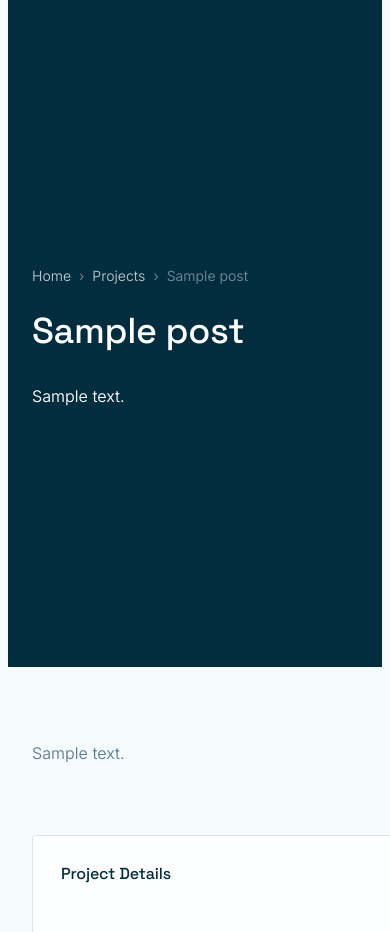
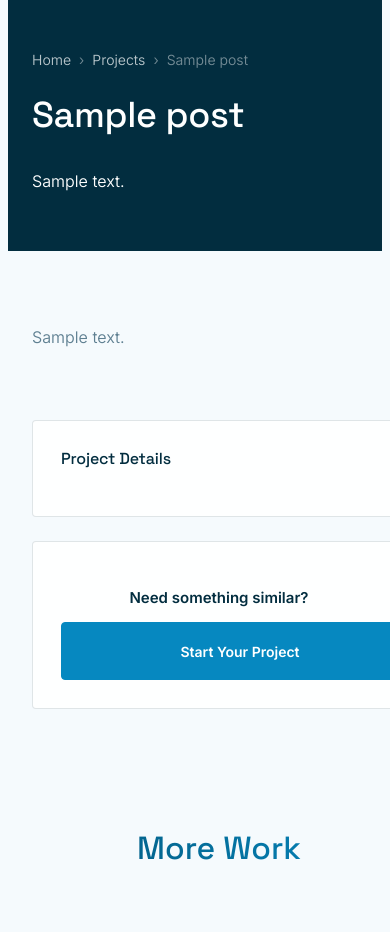
Before and after one commit to Datalkemi/website, a WordPress theme: template single-project.php in a window 390 px wide; the page is wider, and only the part inside the window is pictured. Shown: the part 120-1052 px from the top of that part. Run offline with PHP 8.4 and a stand-in for WordPress, Linux system fonts and the light colour scheme; the site name, menu and one post (Sample post) are stand-ins, and other content is empty.

Commit message:
Size inner page heroes by their content instead of viewport height

```diff
--- a/assets/css/main.css
+++ b/assets/css/main.css
@@ -1219,9 +1219,15 @@ a:hover { color: var(--color-accent) !important; }
 }
 
 /* ── Page Hero (inner pages) ────────────────────────────────────── */
+/* Heroes carry their own content padding; cancel the generic section padding */
+.page-hero,
+.service-hero,
+.config-hero {
+  padding: 0;
+}
+
 .page-hero {
   position: relative;
-  min-height: 34vh;
   display: flex;
   align-items: center;
   overflow: hidden;
@@ -1239,7 +1245,6 @@ a:hover { color: var(--color-accent) !important; }
   z-index: 1;
 }
 
-.page-hero--compact { min-height: 30vh; }
 
 .page-hero-overlay {
   position: absolute;
@@ -1252,8 +1257,23 @@ a:hover { color: var(--color-accent) !important; }
 .page-hero-content {
   position: relative;
   z-index: 2;
-  padding: 3rem 1.5rem 2.5rem;
+  padding: 4rem 1.5rem 3.5rem;
   max-width: 800px;
+}
+
+/* Full width variant used by the configurator hero */
+.page-hero-inner {
+  position: relative;
+  z-index: 2;
+  padding: 4rem 1.5rem 3.5rem;
+}
+
+/* Heroes are sized by their content, so the last element carries no bottom margin */
+.page-hero-content > :last-child,
+.page-hero-inner > :last-child,
+.service-hero-content > :last-child,
+.config-hero-content > :last-child {
+  margin-bottom: 0 !important;
 }
 
 .page-hero-eyebrow {
@@ -1680,7 +1700,6 @@ a:hover { color: var(--color-accent) !important; }
 /* ── Single Service page ─────────────────────────────────────────── */
 .service-hero {
   position: relative;
-  min-height: 70vh;
   display: flex;
   align-items: center;
   overflow: hidden;
@@ -1697,7 +1716,7 @@ a:hover { color: var(--color-accent) !important; }
 .service-hero-content {
   position: relative;
   z-index: 2;
-  padding: 6rem 1.5rem 4rem;
+  padding: 4rem 1.5rem 3.5rem;
 }
 
 .service-hero-breadcrumb {
@@ -2620,8 +2639,7 @@ a:hover { color: var(--color-accent) !important; }
 }
 
 @media (max-width: 768px) {
-  .page-hero { min-height: 50vh; }
-  .page-hero-content { padding: 5rem 1.5rem 3rem; }
+  .page-hero-content { padding: 3.5rem 1.5rem 3rem; }
   .page-hero-title { font-size: 2.25rem !important; }
   .stats-grid { grid-template-columns: repeat(2, 1fr); gap: 1.5rem; }
   .team-grid { grid-template-columns: 1fr; }
@@ -2641,8 +2659,7 @@ a:hover { color: var(--color-accent) !important; }
   .footer-grid-4 { grid-template-columns: 1fr; }
   .process-timeline::before { display: none; }
   .nav-actions { display: none; }
-  .page-hero { min-height: 38vh; }
-  .page-hero-content { padding: 4rem 1.5rem 2.5rem; }
+  .page-hero-content { padding: 3rem 1.5rem 2.5rem; }
   .page-hero-title { font-size: 2rem !important; }
   .service-list-item { flex-direction: column; gap: 1.25rem; }
   .service-list-action { width: 100%; }
@@ -2739,12 +2756,8 @@ a:hover { color: var(--color-accent) !important; }
 
 .config-promo-action { flex-shrink: 0; }
 
-/* ── Service hero (reduced height) ─────────────────────────────── */
-.service-hero {
-  min-height: 52vh;
-}
-
-.service-hero-content { padding: 5rem 1.5rem 3.5rem; }
+/* ── Service hero: sized by content ──────────────────────────────── */
+.service-hero-content { padding: 4rem 1.5rem 3.5rem; }
 
 /* ── Outcomes grid ──────────────────────────────────────────────── */
 .outcomes-grid {
@@ -2778,7 +2791,6 @@ a:hover { color: var(--color-accent) !important; }
 /* ── Config hero ────────────────────────────────────────────────── */
 .config-hero {
   position: relative;
-  min-height: 40vh;
   display: flex;
   align-items: center;
   overflow: hidden;
@@ -3158,15 +3170,13 @@ a:hover { color: var(--color-accent) !important; }
     align-items: start;
   }
   .outcomes-grid { grid-template-columns: repeat(2, 1fr); }
-  .service-hero { min-height: 45vh; }
 }
 
 @media (max-width: 768px) {
   .config-contact-fields { grid-template-columns: 1fr; }
   .config-price-card { grid-template-columns: 1fr; }
   .outcomes-grid { grid-template-columns: repeat(2, 1fr); }
-  .service-hero { min-height: 40vh; }
-  .service-hero-content { padding: 4rem 1.5rem 2.5rem; }
+  .service-hero-content { padding: 3rem 1.5rem 2.5rem; }
   .service-card-grid { grid-template-columns: 1fr; }
   .service-group-header { margin-bottom: 2rem; }
 }
@@ -4293,6 +4303,7 @@ a:hover { color: var(--color-accent) !important; }
 }
 
 /* ── Product page (Exnami) ─────────────────────────────────────────── */
+.page-hero--product .page-hero-content { padding-bottom: 6rem; }
 .product-hero-buttons { justify-content: flex-start; margin-bottom: 1rem; }
 .product-hero-note { font-size: 0.875rem; color: var(--text-faint); }
 
--- a/page-exnami.php
+++ b/page-exnami.php
@@ -67,7 +67,7 @@ $stack = [
 ?>
 
 <!-- Hero -->
-<section class="page-hero">
+<section class="page-hero page-hero--product">
 	<div class="page-hero-overlay"></div>
 	<div class="dk-container page-hero-content">
 		<p class="page-hero-eyebrow"><?php esc_html_e( 'A product by Datalkemi', 'datalkemi' ); ?></p>
--- a/single-project.php
+++ b/single-project.php
@@ -21,11 +21,11 @@ $related = new WP_Query( [
 ?>
 
 <!-- Project Hero -->
-<section class="service-hero" style="min-height:60vh;">
+<section class="service-hero">
 	<div class="service-hero-overlay"></div>
 	<?php if ( has_post_thumbnail() ) : ?>
 		<div style="position:absolute; inset:0; z-index:0;">
-			<?php the_post_thumbnail( 'full', [ 'style' => 'width:100%; height:100%; object-fit:cover; opacity:0.25;' ] ); ?>
+			<?php the_post_thumbnail( 'full', [ 'style' => 'width:100%; height:100%; object-fit:cover; opacity:0.12;' ] ); ?>
 		</div>
 	<?php endif; ?>
 	<div class="dk-container service-hero-content" style="position:relative; z-index:2;">
```
